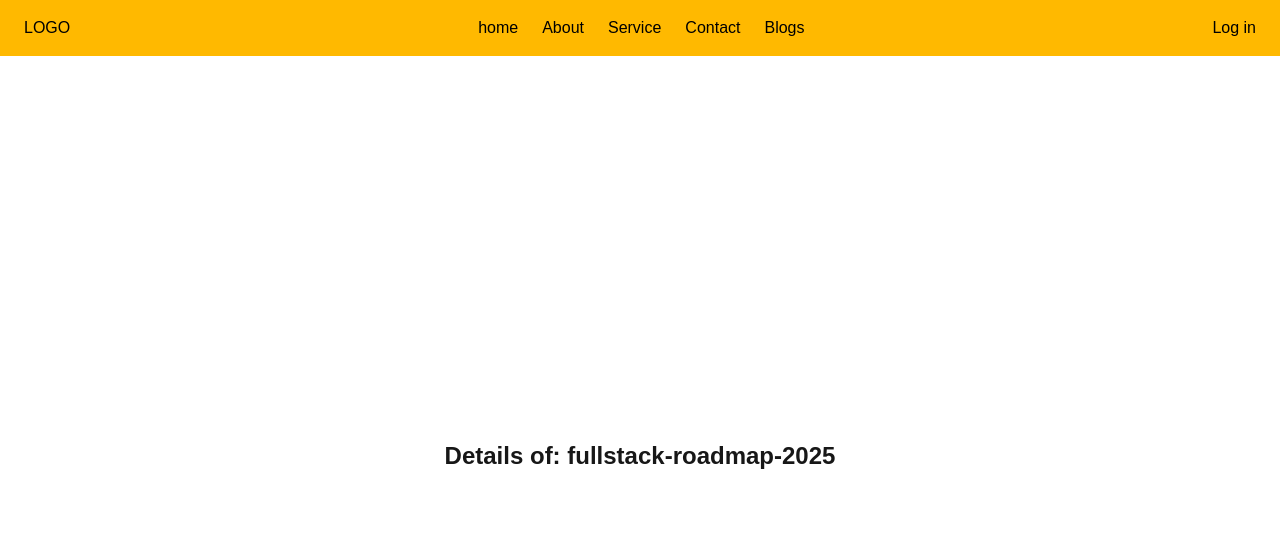
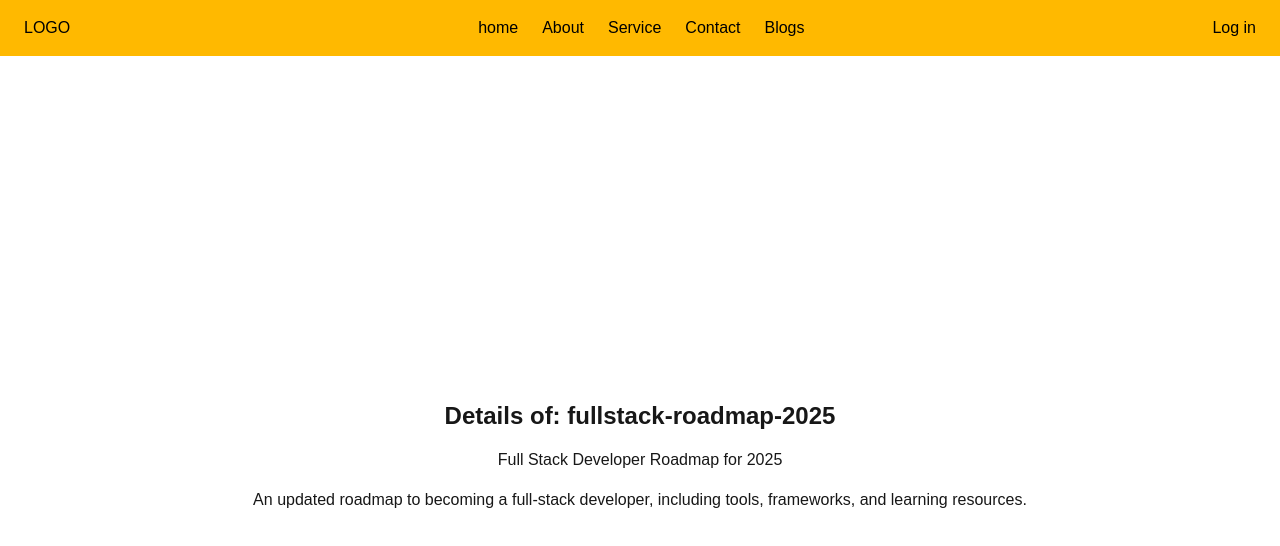
Before and after one commit to rahul3507/NextJS-Practice, a Next.js app: page /blogs/fullstack-roadmap-2025 in a window 1280 px wide. Shown: the top 546 px of the page. Built offline with nearby package versions, Linux system fonts and the light colour scheme.

Commit message:
group routing added

```diff
--- /dev/null
+++ b/src/app/(dashboards)/createUser/page.jsx
@@ -0,0 +1,13 @@
+/** @format */
+
+import React from "react";
+
+const page = () => {
+  return (
+    <div>
+      <h1>This is create user page</h1>
+    </div>
+  );
+};
+
+export default page;
--- /dev/null
+++ b/src/app/(dashboards)/dashboard/page.jsx
@@ -0,0 +1,13 @@
+/** @format */
+
+import React from "react";
+
+const page = () => {
+  return (
+    <div>
+      <h1>this is dashboard page</h1>
+    </div>
+  );
+};
+
+export default page;
--- a/src/app/blogs/[slug]/page.jsx
+++ b/src/app/blogs/[slug]/page.jsx
@@ -2,11 +2,47 @@
 
 const Page = async ({ params }) => {
   const { slug } = await params; // ✅ await this
+  const { title, description } = blogs.find((blog) => blog.slug == slug);
   return (
-    <div className="h-screen flex items-center justify-center">
+    <div className="h-screen flex flex-col space-y-4 items-center justify-center">
       <h1 className="text-2xl font-bold">Details of: {slug}</h1>
+      <h2>{title}</h2>
+      <h3>{description}</h3>
     </div>
   );
 };
 
 export default Page;
+
+const blogs = [
+  {
+    slug: "nextjs-introduction",
+    title: "Getting Started with Next.js",
+    description:
+      "Learn the basics of Next.js, the React framework for building fast and SEO-friendly web applications.",
+  },
+  {
+    slug: "react-vs-vue",
+    title: "React vs Vue: Which One Should You Choose?",
+    description:
+      "A detailed comparison between React and Vue.js to help you decide the right framework for your next project.",
+  },
+  {
+    slug: "tailwind-best-practices",
+    title: "Best Practices for Using Tailwind CSS",
+    description:
+      "Discover practical tips and best practices to make the most out of Tailwind CSS in your web projects.",
+  },
+  {
+    slug: "javascript-array-methods",
+    title: "10 Must-Know JavaScript Array Methods",
+    description:
+      "Boost your JavaScript skills with these essential array methods every developer should master.",
+  },
+  {
+    slug: "fullstack-roadmap-2025",
+    title: "Full Stack Developer Roadmap for 2025",
+    description:
+      "An updated roadmap to becoming a full-stack developer, including tools, frameworks, and learning resources.",
+  },
+];
--- /dev/null
+++ b/src/app/blogs/specialblog/page.jsx
@@ -0,0 +1,13 @@
+/** @format */
+
+import React from "react";
+
+const page = () => {
+  return (
+    <div>
+      <h1>Special Blog</h1>
+    </div>
+  );
+};
+
+export default page;
```
